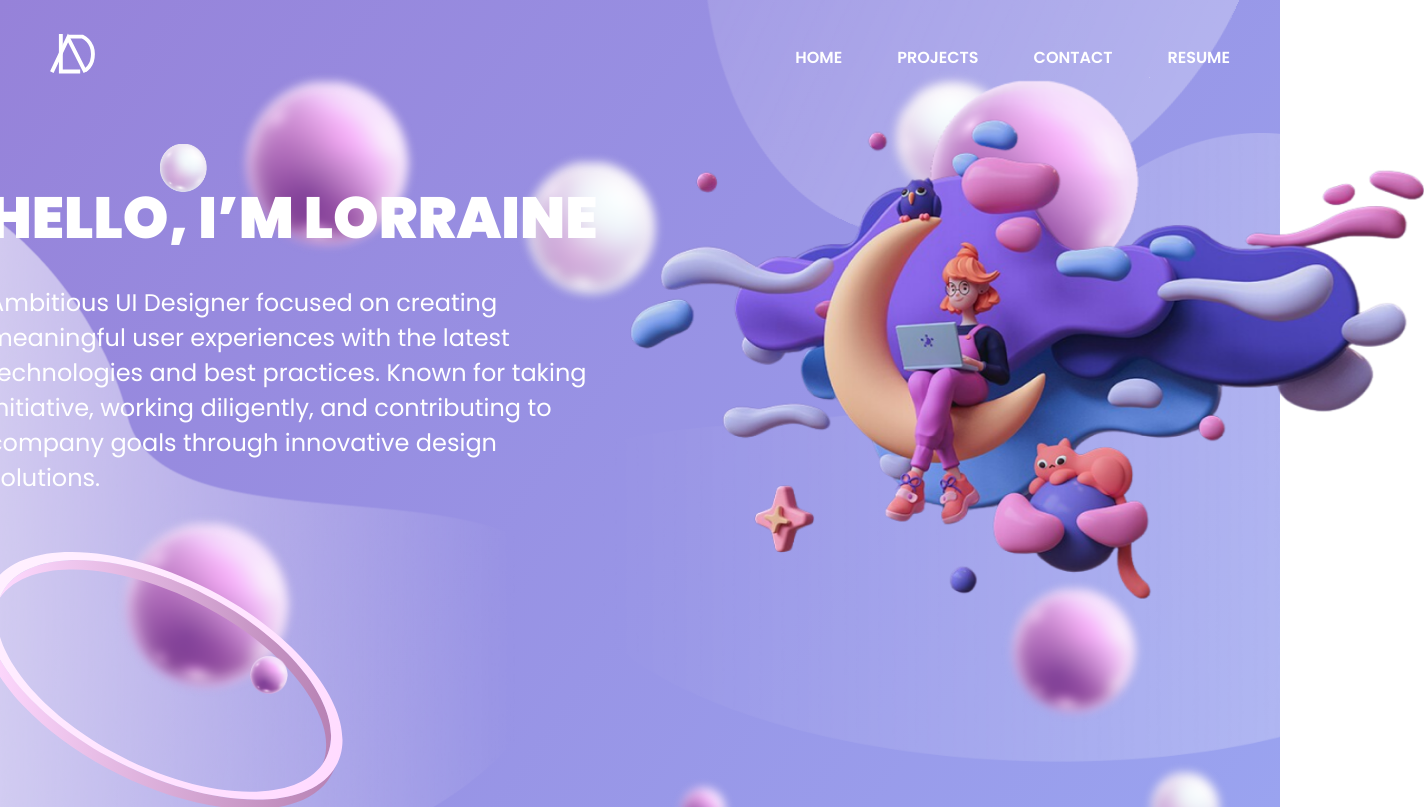
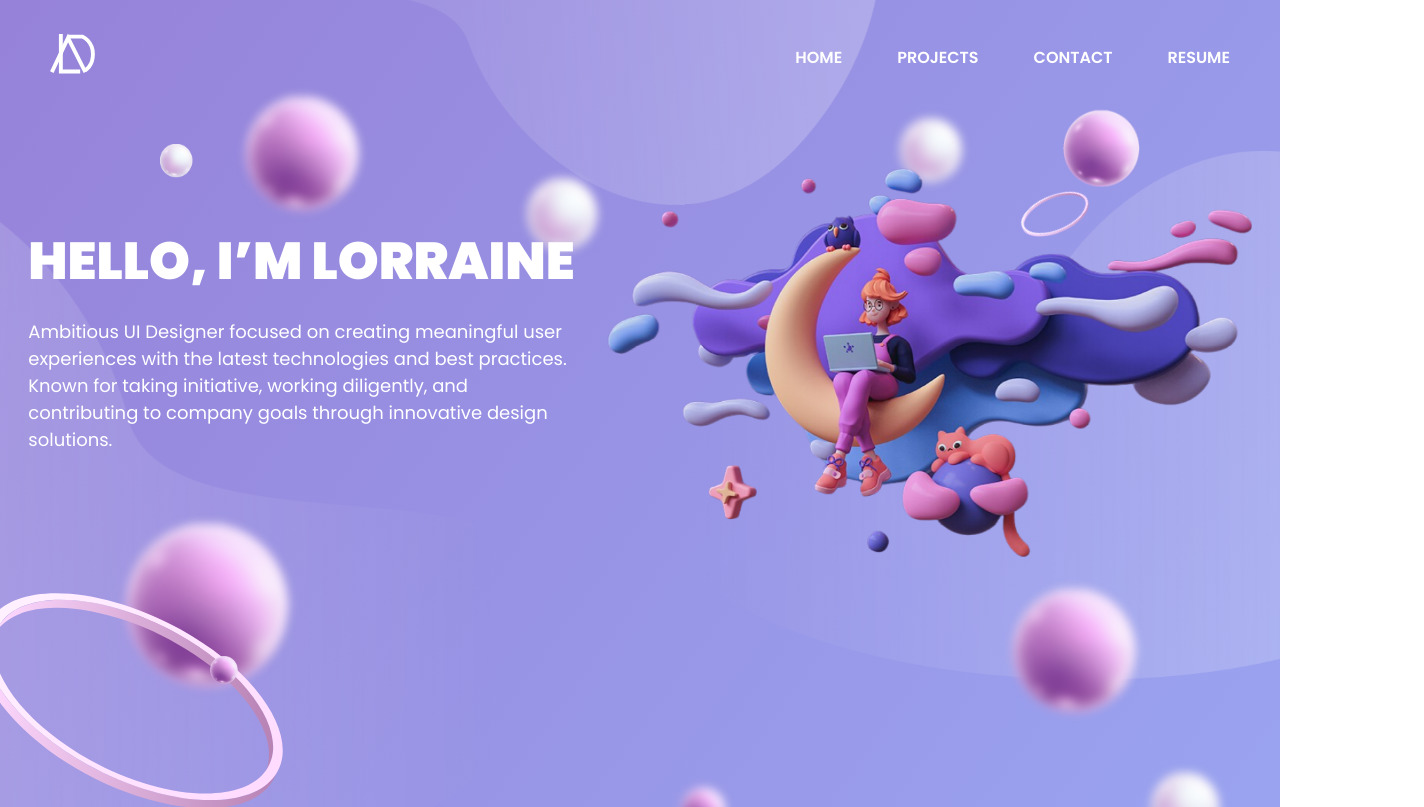
Before and after one commit to HiroAcocoro/lorraine-portfolio, a Next.js app: page / in a window 1280 px wide. Shown: the top 807 px of the page, 1424 px wide, since content can reach past the window. Built offline with nearby package versions, Linux system fonts and the light colour scheme.

Commit message:
feat: lg home-hero-section done

```diff
--- a/src/app/page.module.css
+++ b/src/app/page.module.css
@@ -9,3 +9,10 @@
 .mainContainer {
   max-width: 1304px;
 }
+
+@media only screen and (max-width: 1440px) {
+  .mainContainer {
+    max-width: unset;
+    padding: 0 40px;
+  }
+}
--- a/src/components/common/ImageComponent.tsx
+++ b/src/components/common/ImageComponent.tsx
@@ -1,6 +1,7 @@
 import Image from "next/image";
-import {FC} from "react";
+import {CSSProperties, FC} from "react";
 import {EffectNumber, Parallax} from "react-scroll-parallax";
+import ImageParallax from "./ImageParallax";
 
 interface IImageComponent {
   src: string;
@@ -9,12 +10,13 @@ interface IImageComponent {
   right?: string;
   rotate?: string;
   opacity?: EffectNumber;
-  width: number;
-  height: number;
-  flipHorz?: boolean;
+  width?: number;
+  height?: number;
   isGlass?: boolean;
   parallaxSpeed?: number;
   zIndexOverride?: number;
+  fill?: boolean;
+  className?: string;
 }
 
 const ImageComponent: FC<IImageComponent> = ({
@@ -26,45 +28,72 @@ const ImageComponent: FC<IImageComponent> = ({
   opacity,
   width,
   height,
-  flipHorz,
   isGlass,
   parallaxSpeed,
   zIndexOverride,
+  fill,
+  className,
 }) => {
-  const getOpacityValues = (): EffectNumber => {
-    if (!opacity) return [1, 1];
-    return opacity;
+  const imgProps = () => {
+    if (fill) return {fill: true};
+    return {
+      position: "relative",
+      width,
+      height,
+    };
   };
+
+  if (fill)
+    return (
+      <ImageParallax
+        top={top}
+        left={left}
+        right={right}
+        rotate={rotate}
+        opacity={opacity}
+        zIndexOverride={zIndexOverride}
+        parallaxSpeed={parallaxSpeed || 0}
+      >
+        <div className={className} style={{position: "relative"}}>
+          <Image
+            src={src}
+            alt={src}
+            quality={100}
+            style={{
+              filter: isGlass ? "blur(5px)" : "",
+              clipPath: isGlass ? "circle(50% at center)" : "",
+              padding: isGlass ? "15px" : "",
+              zIndex: 1,
+            }}
+            {...imgProps()}
+          />
+        </div>
+      </ImageParallax>
+    );
+
   return (
-    <Parallax
-      speed={parallaxSpeed || 0}
-      opacity={getOpacityValues()}
-      rotateY={[flipHorz ? 360 : 0, flipHorz ? 360 : 0]}
-      style={{
-        position: "absolute",
-        left: left || "",
-        top: top || "",
-        right: right || "",
-        rotate: rotate || "0deg",
-        overflow: "hidden",
-        zIndex: zIndexOverride || 1,
-      }}
+    <ImageParallax
+      top={top}
+      left={left}
+      right={right}
+      rotate={rotate}
+      opacity={opacity}
+      zIndexOverride={zIndexOverride}
+      parallaxSpeed={parallaxSpeed || 0}
     >
       <Image
         src={src}
         alt={src}
         quality={100}
-        width={width}
-        height={height}
         style={{
-          position: "relative",
           filter: isGlass ? "blur(5px)" : "",
           clipPath: isGlass ? "circle(50% at center)" : "",
           padding: isGlass ? "15px" : "",
           zIndex: 1,
         }}
+        {...imgProps()}
       />
-    </Parallax>
+    </ImageParallax>
   );
 };
 
--- /dev/null
+++ b/src/components/common/ImageParallax.tsx
@@ -0,0 +1,49 @@
+import React, {FC, ReactElement} from "react";
+import {EffectNumber, Parallax} from "react-scroll-parallax";
+
+interface IImageParallaxProps {
+  children: ReactElement;
+  opacity?: EffectNumber;
+  top?: string;
+  left?: string;
+  right?: string;
+  rotate?: string;
+  parallaxSpeed: number;
+  zIndexOverride?: number;
+}
+
+const ImageParallax: FC<IImageParallaxProps> = ({
+  children,
+  opacity,
+  top,
+  left,
+  right,
+  rotate,
+  parallaxSpeed,
+  zIndexOverride,
+}) => {
+  const getOpacityValues = (): EffectNumber => {
+    if (!opacity) return [1, 1];
+    return opacity;
+  };
+
+  return (
+    <Parallax
+      speed={parallaxSpeed}
+      opacity={getOpacityValues()}
+      style={{
+        position: "absolute",
+        left: left || "",
+        top: top || "",
+        right: right || "",
+        rotate: rotate || "0deg",
+        overflow: "visible",
+        zIndex: zIndexOverride || 1,
+      }}
+    >
+      {children}
+    </Parallax>
+  );
+};
+
+export default ImageParallax;
--- a/src/components/common/index.ts
+++ b/src/components/common/index.ts
@@ -2,3 +2,4 @@ export * from "./ImageComponent";
 export * from "./AnimatedComponent";
 export * from "./clay-button/ClayButton";
 export * from "./animated-text/AnimatedTextComponent";
+export * from "./ImageParallax";
--- a/src/components/home-page/featured-projects-section/featured-projects-section.module.css
+++ b/src/components/home-page/featured-projects-section/featured-projects-section.module.css
@@ -6,6 +6,7 @@
     font-size: 85px;
     font-weight: 900;
     text-transform: uppercase;
+    z-index: 100;
 }
 
 @keyframes textAnimate {
--- a/src/components/home-page/hero-section/HeroSection.tsx
+++ b/src/components/home-page/hero-section/HeroSection.tsx
@@ -14,14 +14,15 @@ const HeroSection = () => {
           <p>{landingPage.hero.content}</p>
         </div>
         <div className="animated-component">
-          <Image
-            src="/hero-art-1.png"
-            alt="hero-art-1"
-            quality={100}
-            width={797}
-            height={481}
-            style={{position: "relative", zIndex: 999}}
-          />
+          <div className={styles.heroArtContainer}>
+            <Image
+              src="/hero-art-1.png"
+              alt="hero-art-1"
+              quality={100}
+              fill={true}
+              style={{zIndex: 999}}
+            />
+          </div>
         </div>
       </div>
       <ImageComponent
@@ -30,26 +31,26 @@ const HeroSection = () => {
         height={722}
         top="30%"
         left="-400px"
+        opacity={[0.3, 0.2]}
         parallaxSpeed={layer1ParallaxSpeed}
       />
       <ImageComponent
+        fill
         src="/home-art-1.png"
-        width={971}
-        height={722}
         left="20%"
         top="-440px"
-        rotate="204deg"
+        rotate="176deg"
         opacity={[0.4, 0.2]}
-        parallaxSpeed={layer1ParallaxSpeed}
+        className={styles.artContainerLg1}
       />
       <ImageComponent
+        fill
         src="/home-art-2.png"
-        width={747}
-        height={629}
         top="20%"
         right="0%"
-        opacity={[0.4, 0.2]}
+        opacity={[0.3, 0.2]}
         parallaxSpeed={layer1ParallaxSpeed}
+        className={styles.artContainerLg2}
       />
       <div>
         <ImageComponent
@@ -62,70 +63,69 @@ const HeroSection = () => {
           parallaxSpeed={layer2ParallaxSpeed}
         />
         <ImageComponent
+          fill
           src="/home-art-4.svg"
-          width={363}
-          height={258}
           top="69%"
           left="-20px"
+          className={styles.artContainer7}
         />
         <ImageComponent
+          fill
           src="/home-art-3.png"
-          width={38}
-          height={38}
           top="82%"
           left="250px"
+          className={styles.artContainer8}
         />
       </div>
       <ImageComponent
+        fill
         src="/home-art-5.png"
-        width={49}
-        height={49}
         top="18%"
         left="160px"
+        className={styles.artContainer6}
       />
       <ImageComponent
+        fill
         src="/home-art-3.png"
-        width={165}
-        height={165}
         top="1%"
         left="18%"
         isGlass
         parallaxSpeed={layer2ParallaxSpeed}
+        className={styles.artContainer5}
       />
       <ImageComponent
+        fill
         src="/home-art-5.png"
-        width={135}
-        height={135}
         top="13%"
         left="40%"
         isGlass
         parallaxSpeed={layer2ParallaxSpeed}
+        className={styles.artContainer4}
       />
       <div>
         <ImageComponent
+          fill
           src="/home-art-5.png"
-          width={120}
-          height={120}
-          rotate="310deg"
           top="3%"
-          right="290px"
+          right="330px"
           isGlass
           parallaxSpeed={layer2ParallaxSpeed}
+          className={styles.artContainer3}
         />
         <ImageComponent
+          fill
           src="/home-art-4.svg"
-          width={201}
-          height={158}
           rotate="310deg"
           top="170px"
           right="200px"
+          className={styles.artContainer2}
         />
         <ImageComponent
+          fill
           src="/home-art-3.png"
-          width={211}
-          height={205}
           top="10%"
           right="140px"
+          className={styles.artContainer1}
         />
       </div>
       <ImageComponent
--- a/src/components/home-page/hero-section/hero-section.module.css
+++ b/src/components/home-page/hero-section/hero-section.module.css
@@ -22,3 +22,131 @@
 .heroMessage p {
     font-size: 24px;
 }
+
+.artContainerLg1 {
+    width: 971px;
+    height: 722px;
+}
+
+.artContainerLg2 {
+    width: 747px;
+    height: 629px;
+}
+
+.artContainer1 {
+    width: 211px;
+    height: 205px;
+}
+
+.artContainer2 {
+    width: 201px;
+    height: 158px;
+}
+
+.artContainer3 {
+    width: 120px;
+    height: 120px;
+}
+
+.artContainer4 {
+    width: 135px;
+    height: 135px;
+}
+
+.artContainer5 {
+    width: 165px;
+    height: 165px;
+}
+
+.artContainer6 {
+    width: 49px;
+    height: 49px;
+}
+
+.artContainer7 {
+    width: 363px;
+    height: 258px;
+}
+
+.artContainer8 {
+    width: 38px;
+    height: 38px;
+}
+
+
+.heroArtContainer {
+    position: relative;
+    width: 797px;
+    height: 481px;
+}
+
+@media only screen and (max-width: 1600px) {
+    .artContainerLg1 {
+        width: 771px;
+        height: 522px;
+        margin-bottom: 130px;
+        margin-right: -150px;
+    }
+
+    .artContainerLg2 {
+        width: 647px;
+        height: 529px;
+    }
+
+    .artContainer1 {
+        width: 77px;
+        height: 77px;
+        margin-top: 30px;
+    }
+
+    .artContainer2 {
+        width: 69px;
+        height: 47px;
+        margin-top: 25px;
+    }
+
+    .artContainer3 {
+        width: 65px;
+        height: 65px;
+    }
+
+    .artContainer4 {
+        width: 74px;
+        height: 74px;
+    }
+
+    .artContainer5 {
+        width: 115px;
+        height: 115px;
+    }
+
+    .artContainer6 {
+        width: 34px;
+        height: 34px;
+    }
+
+    .artContainer7 {
+        width: 303px;
+        height: 298px;
+    }
+
+    .artContainer8 {
+        width: 28px;
+        height: 28px;
+        margin-left: -40px;
+    }
+
+
+    .heroMessage b {
+        font-size: 52px;
+    }
+
+    .heroMessage p {
+        font-size: 18px;
+    }
+
+    .heroArtContainer {
+        width: 647px;
+        height: 390px;
+    }
+}
```
